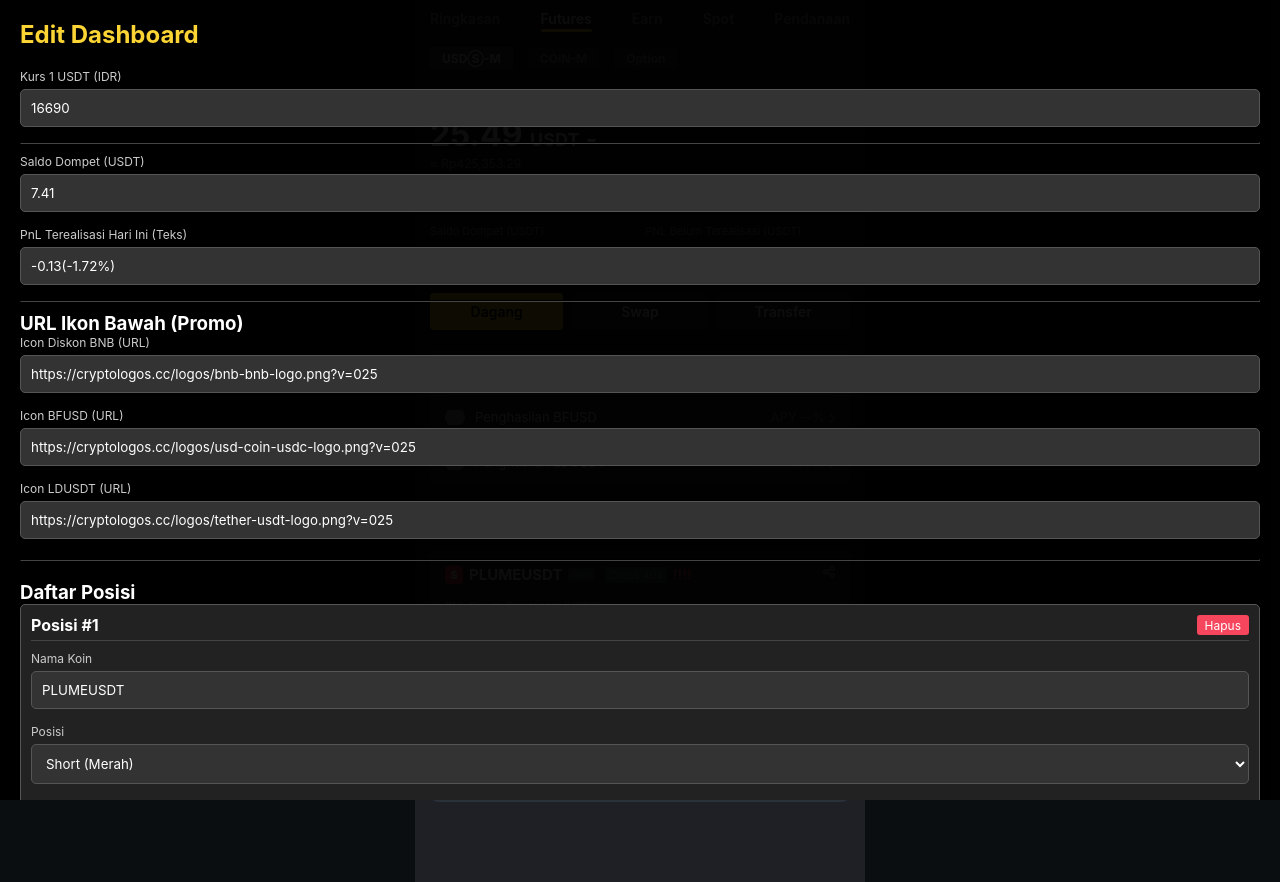
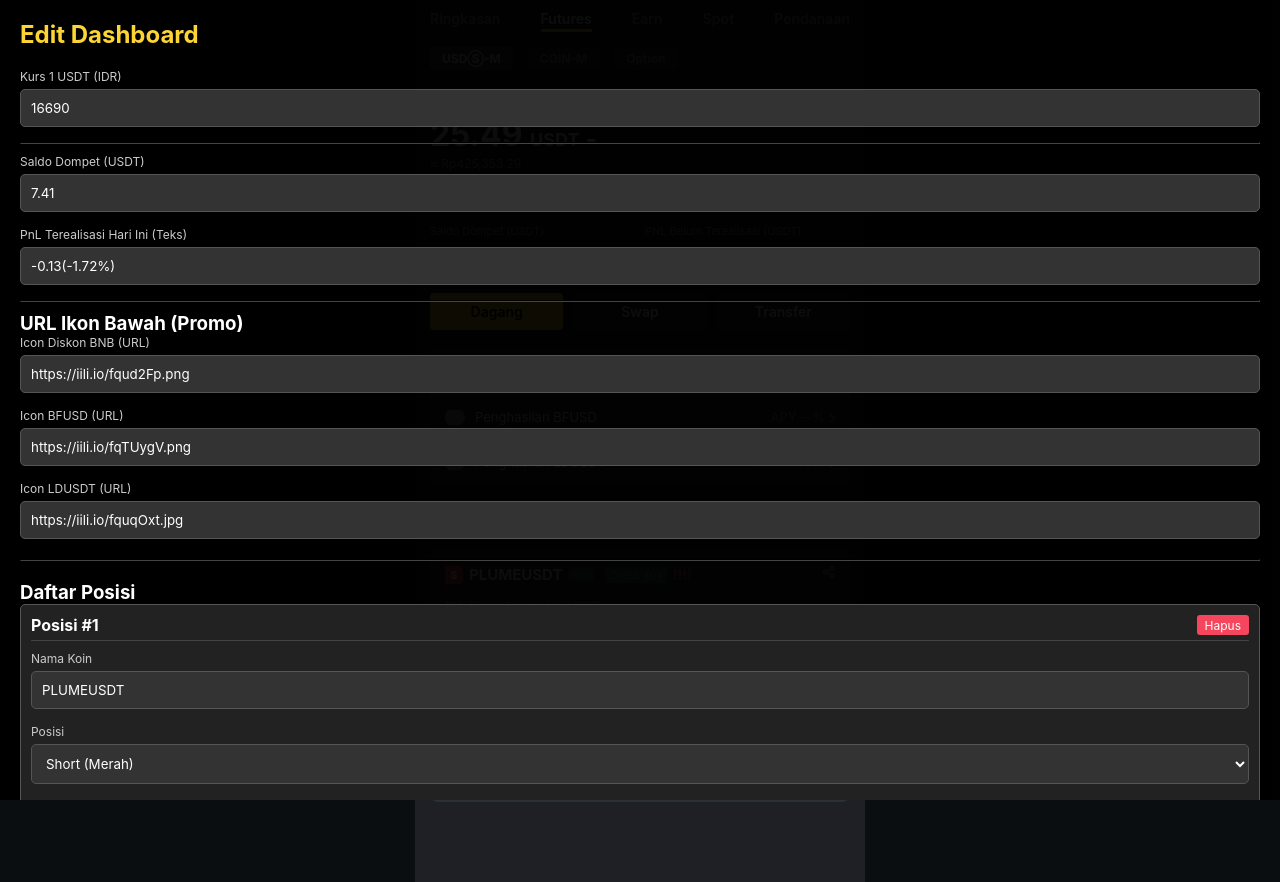
Before and after one commit to tboni658-ctrl/trading, a plain HTML site: page index.html in a window 1280 px wide. Both pictures are taken after a click on the element "Beranda". Drawn offline with Linux system fonts and the light colour scheme; grey boxes are pictures that could not be loaded.

Commit message:
index.html

```diff
--- a/index.html
+++ b/index.html
@@ -145,15 +145,15 @@
         <h3>URL Ikon Bawah (Promo)</h3>
         <div class="edit-group">
             <label>Icon Diskon BNB (URL)</label>
-            <input type="text" id="in-url-bnb" class="global-input" value="https://cryptologos.cc/logos/bnb-bnb-logo.png?v=025">
+            <input type="text" id="in-url-bnb" class="global-input" value="https://iili.io/fqud2Fp.png">
         </div>
         <div class="edit-group">
             <label>Icon BFUSD (URL)</label>
-            <input type="text" id="in-url-bfusd" class="global-input" value="https://cryptologos.cc/logos/usd-coin-usdc-logo.png?v=025">
+            <input type="text" id="in-url-bfusd" class="global-input" value="https://iili.io/fqTUygV.png">
         </div>
         <div class="edit-group">
             <label>Icon LDUSDT (URL)</label>
-            <input type="text" id="in-url-ldusdt" class="global-input" value="https://cryptologos.cc/logos/tether-usdt-logo.png?v=025">
+            <input type="text" id="in-url-ldusdt" class="global-input" value="https://iili.io/fquqOxt.jpg">
         </div>
 
         <hr style="border-color: #444; margin: 20px 0;">
```
